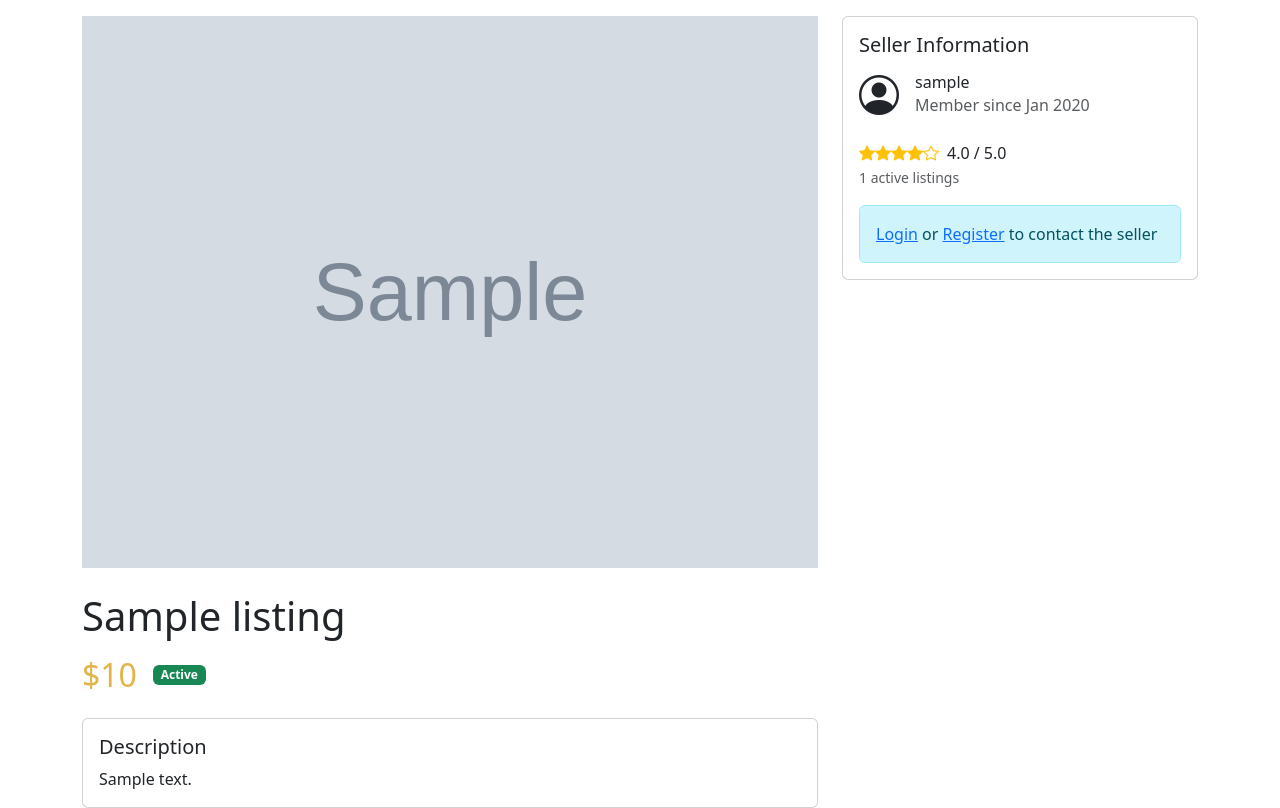
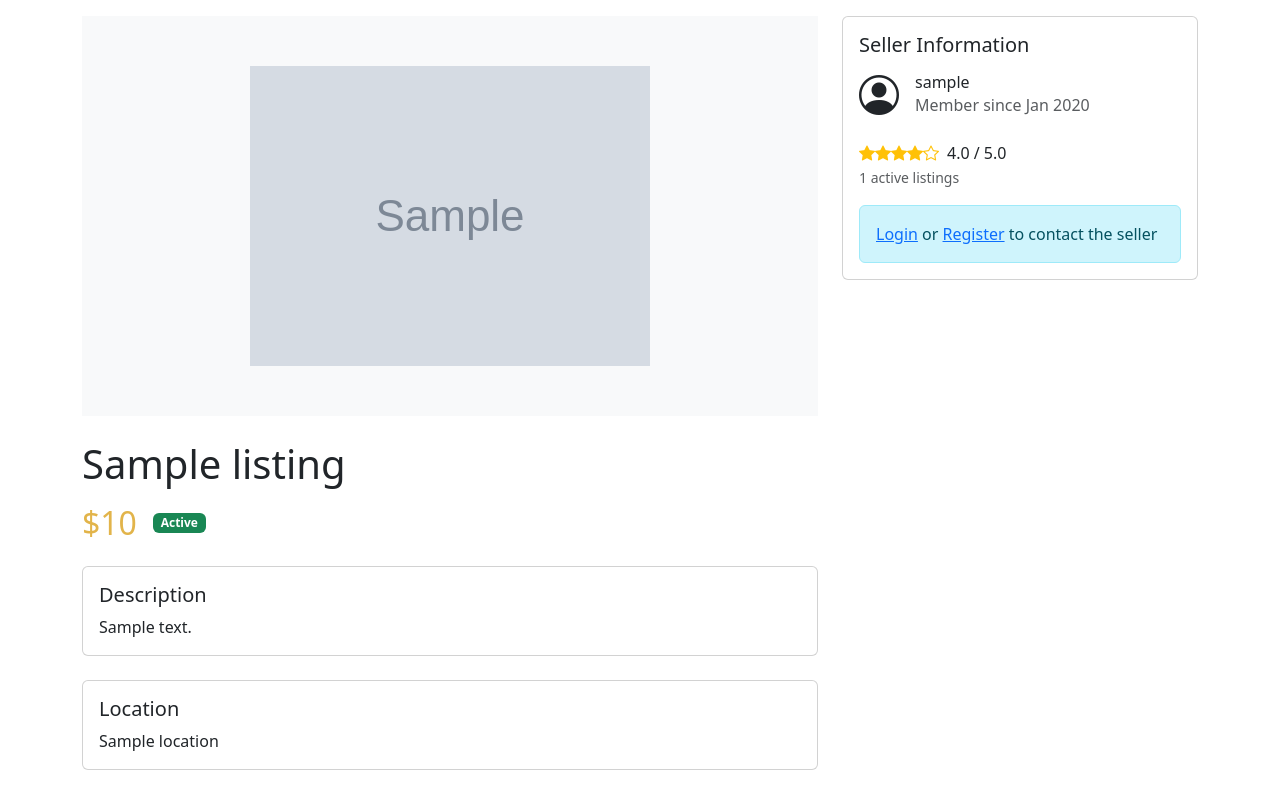
Before and after one commit to SafiBougherara/Sandstorm, a PHP site: the page made by views/listing/view.html.twig in a window 1280 px wide. Shown: the part 128-936 px from the top of the page. Run offline with PHP 8.4, Linux system fonts and the light colour scheme; the template is opened without the code that fills it: most values are stand-ins (such as "Sample title", 1, 10 or a date in 2020); grey boxes marked "Sample" are stand-in pictures; some libraries are stand-ins or nearby versions.

Commit message:
standardize_image_display

```diff
--- a/views/listing/view.html.twig
+++ b/views/listing/view.html.twig
@@ -18,7 +18,9 @@
                 <div class="carousel-inner">
                     {% for image in listing.images %}
                     <div class="carousel-item {{ loop.first ? 'active' : '' }}">
-                        <img src="/Sandstorm/{{ image.image_path }}" class="d-block w-100" alt="Listing image">
+                        <div class="carousel-image-container">
+                            <img src="/Sandstorm/{{ image.image_path }}" class="d-block" alt="Listing image">
+                        </div>
                     </div>
                     {% endfor %}
                 </div>
@@ -174,6 +176,27 @@
 </div>
 {% endif %}
 
+
+<!-- Styles and size of the carousel image -->
+{% block stylesheets %}
+<style>
+    .carousel-image-container {
+        height: 400px;
+        display: flex;
+        align-items: center;
+        justify-content: center;
+        overflow: hidden;
+        background-color: #f8f9fa;
+    }
+
+    .carousel-image-container img {
+        max-width: 100%;
+        max-height: 100%;
+        object-fit: contain;
+    }
+</style>
+{% endblock %}
+
 {% block scripts %}
 <script>
 document.addEventListener('DOMContentLoaded', function() {
```
